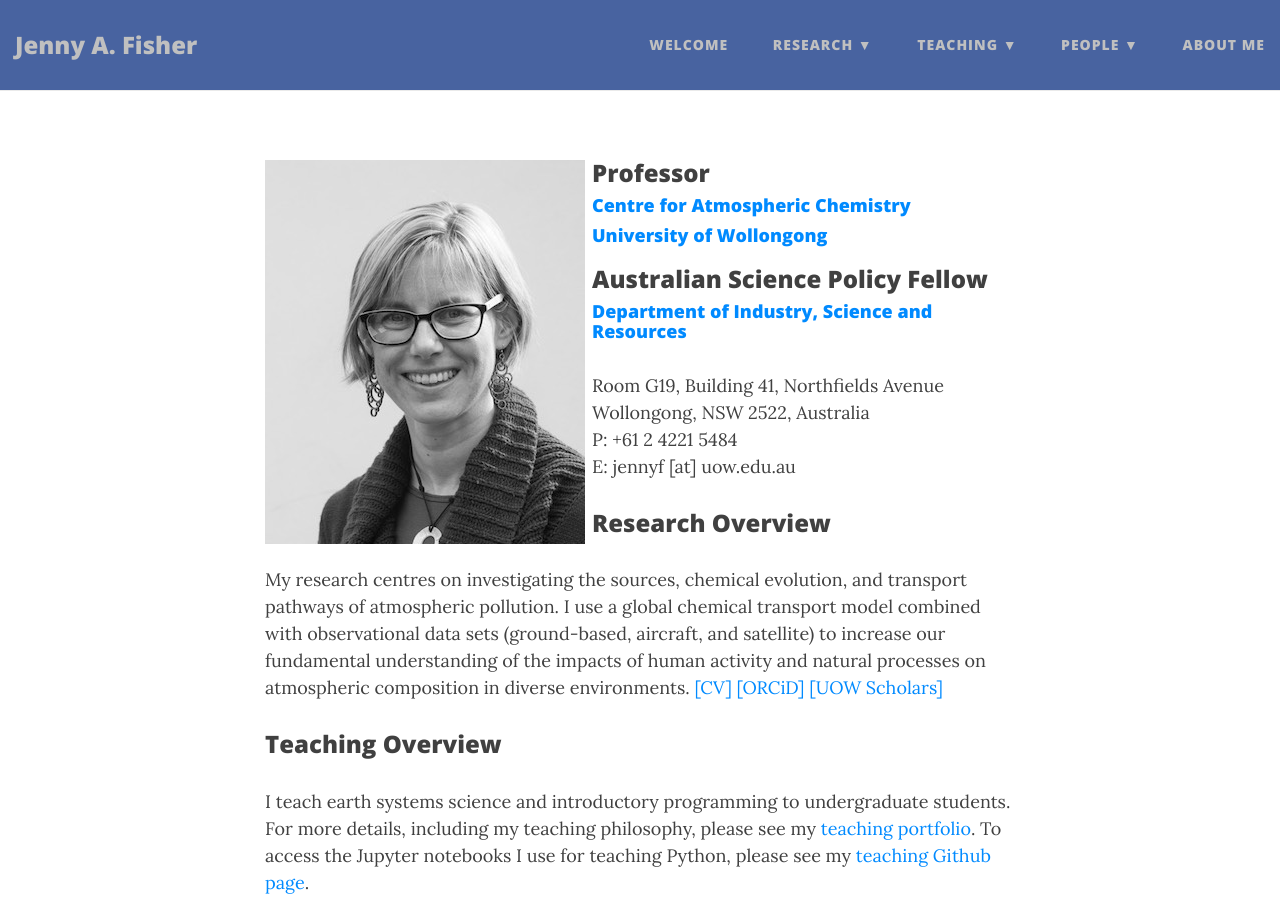
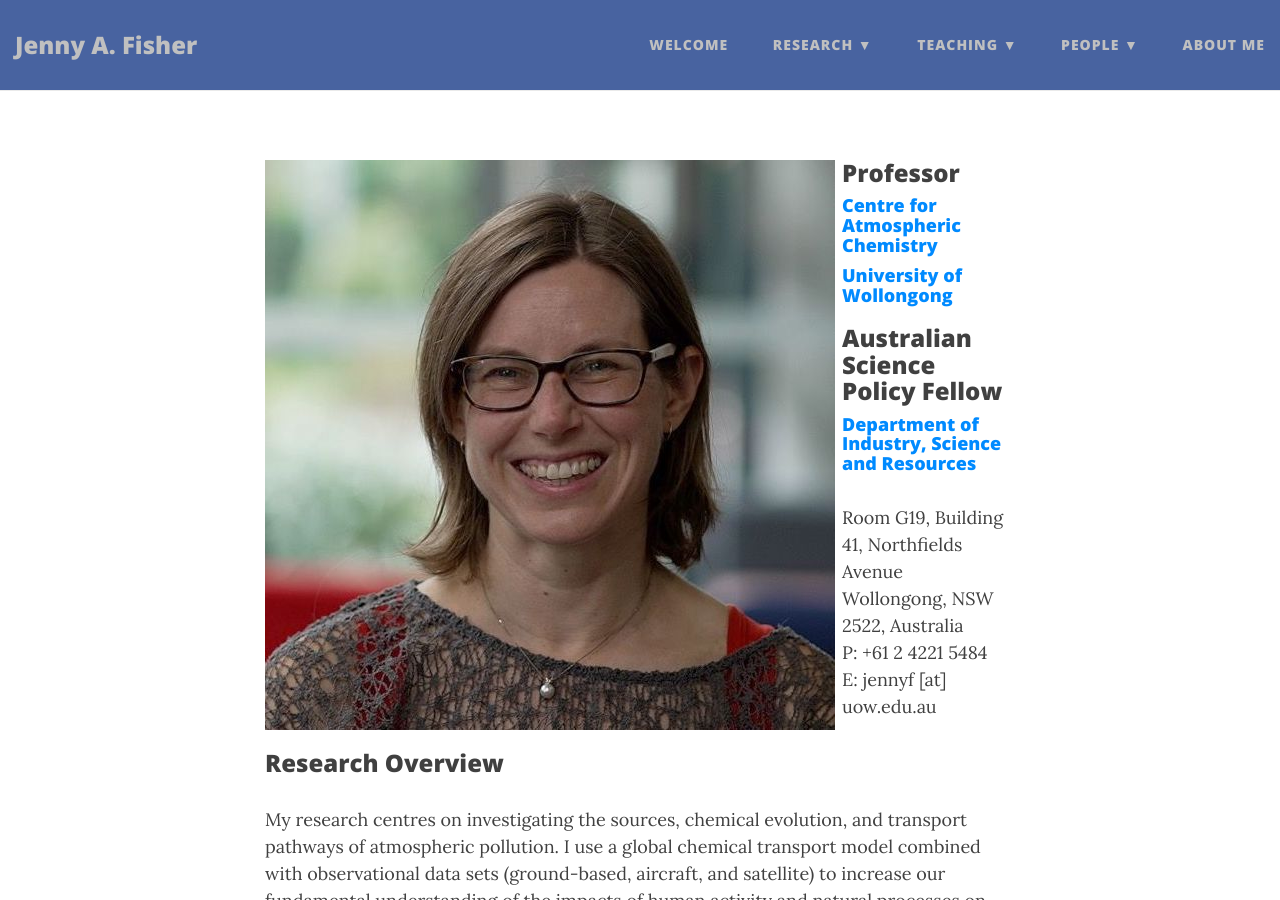
Before and after one commit to jennyfisher/jennyfisher.github.io, a Jekyll site: the page built from index.md, in a window 1280 px wide and 900 px high. Built offline with Jekyll 4.4.1, drawn with Linux system fonts in a browser that asks for light colours; nearby versions of some CDN libraries.

Commit message:
Update index.md
update photo

```diff
--- a/index.md
+++ b/index.md
@@ -3,7 +3,7 @@
 use-site-title: true
 ---
 
-![profile-pic](img/jenny-fisher-bnw_med_hr.jpeg){:style="float: left;margin-right: 7px;:class="img-responsive"}
+![profile-pic](img/profile_pic_AAS.jpeg){:style="float: left;margin-right: 7px;:class="img-responsive"}
 ### Professor
 #### [Centre for Atmospheric Chemistry](https://www.uow.edu.au/science-medicine-health/research/centre-for-atmospheric-chemistry/)<br />
 #### [University of Wollongong](https://www.uow.edu.au/)
```
